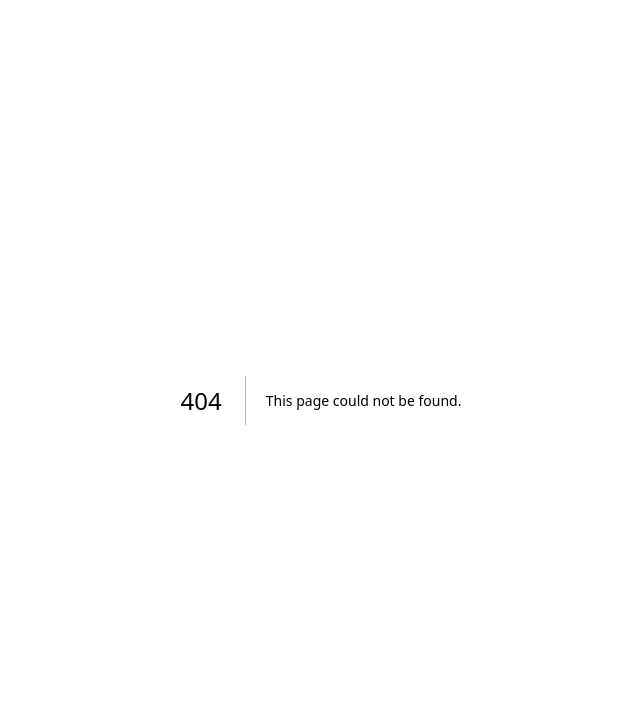
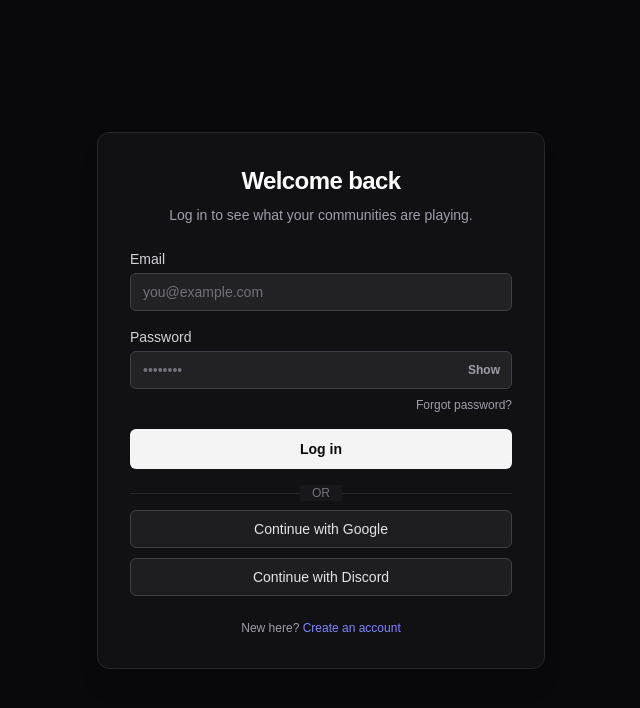
Before and after one commit to gamingforumapp/Instagram-Project-Fall-2026, a Next.js app: page /login in a window 1280 px wide. Before the commit this address had no page. Shown: the top 708 px of the page, without its empty margins (319-959 px from the left). Built offline with nearby package versions, Linux system fonts and the light colour scheme; no server answers.

Commit message:
Add login page and link to login from sign-up

```diff
--- /dev/null
+++ b/app/login/page.tsx
@@ -0,0 +1,179 @@
+'use client'
+
+import { useState } from 'react'
+import Link from 'next/link'
+import { useRouter } from 'next/navigation'
+import { createClient } from '@/lib/supabase/client'
+
+export default function LoginPage() {
+  const router = useRouter()
+  const supabase = createClient()
+
+  const [email, setEmail] = useState('')
+  const [password, setPassword] = useState('')
+  const [showPassword, setShowPassword] = useState(false)
+  const [loading, setLoading] = useState(false)
+  const [errorMsg, setErrorMsg] = useState<string | null>(null)
+
+  const handleLogin = async (e: React.FormEvent) => {
+    e.preventDefault()
+    setErrorMsg(null)
+    setLoading(true)
+
+    const { error } = await supabase.auth.signInWithPassword({
+      email,
+      password,
+    })
+
+    if (error) {
+      setErrorMsg(error.message)
+      setLoading(false)
+      return
+    }
+
+    router.push('/')
+    router.refresh()
+  }
+
+  const handleOAuthSignIn = async (provider: 'google' | 'discord') => {
+    setErrorMsg(null)
+    const { error } = await supabase.auth.signInWithOAuth({
+      provider,
+      options: {
+        redirectTo: `${window.location.origin}/auth/callback`,
+      },
+    })
+
+    if (error) {
+      setErrorMsg(error.message)
+    }
+  }
+
+  return (
+    <main className="flex min-h-screen items-center justify-center bg-zinc-950 px-4 py-12 text-zinc-100">
+      <div className="w-full max-w-md space-y-6 rounded-xl border border-zinc-800 bg-zinc-900/60 p-8 shadow-xl backdrop-blur">
+
+        {/* Header */}
+        <div className="text-center">
+          <h1 className="text-2xl font-bold tracking-tight text-white">
+            Welcome back
+          </h1>
+          <p className="mt-2 text-sm text-zinc-400">
+            Log in to see what your communities are playing.
+          </p>
+        </div>
+
+        {/* Error Alert */}
+        {errorMsg && (
+          <div className="rounded-md border border-red-500/30 bg-red-500/10 p-3 text-sm text-red-400">
+            {errorMsg}
+          </div>
+        )}
+
+        {/* Credentials Form */}
+        <form onSubmit={handleLogin} className="space-y-4">
+          <div>
+            <label
+              htmlFor="email"
+              className="block text-sm font-medium text-zinc-300"
+            >
+              Email
+            </label>
+            <input
+              id="email"
+              type="email"
+              required
+              value={email}
+              onChange={(e) => setEmail(e.target.value)}
+              placeholder="you@example.com"
+              className="mt-1 w-full rounded-md border border-zinc-700 bg-zinc-800/80 px-3 py-2 text-sm text-white placeholder-zinc-500 focus:border-indigo-500 focus:outline-none focus:ring-1 focus:ring-indigo-500"
+            />
+          </div>
+
+          <div>
+            <label
+              htmlFor="password"
+              className="block text-sm font-medium text-zinc-300"
+            >
+              Password
+            </label>
+            <div className="relative mt-1">
+              <input
+                id="password"
+                type={showPassword ? 'text' : 'password'}
+                required
+                value={password}
+                onChange={(e) => setPassword(e.target.value)}
+                placeholder="••••••••"
+                className="w-full rounded-md border border-zinc-700 bg-zinc-800/80 px-3 py-2 pr-16 text-sm text-white placeholder-zinc-500 focus:border-indigo-500 focus:outline-none focus:ring-1 focus:ring-indigo-500"
+              />
+              <button
+                type="button"
+                onClick={() => setShowPassword(!showPassword)}
+                className="absolute inset-y-0 right-0 flex items-center pr-3 text-xs font-semibold text-zinc-400 hover:text-zinc-200"
+              >
+                {showPassword ? 'Hide' : 'Show'}
+              </button>
+            </div>
+
+            <div className="mt-2 flex justify-end">
+              <Link
+                href="/forgot-password"
+                className="text-xs font-medium text-zinc-400 hover:text-indigo-400"
+              >
+                Forgot password?
+              </Link>
+            </div>
+          </div>
+
+          <button
+            type="submit"
+            disabled={loading}
+            className="w-full rounded-md bg-zinc-100 py-2.5 text-sm font-semibold text-zinc-950 transition-colors hover:bg-white disabled:cursor-not-allowed disabled:opacity-50"
+          >
+            {loading ? 'Logging in...' : 'Log in'}
+          </button>
+        </form>
+
+        {/* Divider */}
+        <div className="relative my-4 flex items-center justify-center">
+          <div className="w-full border-t border-zinc-800"></div>
+          <span className="absolute bg-zinc-900 px-3 text-xs uppercase text-zinc-500">
+            or
+          </span>
+        </div>
+
+        {/* OAuth Buttons */}
+        <div className="space-y-2.5">
+          <button
+            type="button"
+            onClick={() => handleOAuthSignIn('google')}
+            className="flex w-full items-center justify-center gap-3 rounded-md border border-zinc-700 bg-zinc-800/60 py-2 text-sm font-medium text-zinc-200 transition-colors hover:bg-zinc-800"
+          >
+            Continue with Google
+          </button>
+
+          <button
+            type="button"
+            onClick={() => handleOAuthSignIn('discord')}
+            className="flex w-full items-center justify-center gap-3 rounded-md border border-zinc-700 bg-zinc-800/60 py-2 text-sm font-medium text-zinc-200 transition-colors hover:bg-zinc-800"
+          >
+            Continue with Discord
+          </button>
+        </div>
+
+        {/* Footer Redirect to Signup */}
+        <p className="text-center text-xs text-zinc-400">
+          New here?{' '}
+          <Link
+            href="/signup"
+            className="font-medium text-indigo-400 hover:underline"
+          >
+            Create an account
+          </Link>
+        </p>
+
+      </div>
+    </main>
+  )
+}
--- a/app/signup/page.tsx
+++ b/app/signup/page.tsx
@@ -238,10 +238,10 @@ export default function SignUpPage() {
         <p className="mt-6 text-center text-xs text-zinc-500 dark:text-zinc-400">
           Already have an account?{' '}
           <Link
-            href="/"
+            href="/login"
             className="font-medium text-indigo-600 hover:underline dark:text-indigo-400"
           >
-            Back to Home
+            Log in
           </Link>
         </p>
       </div>
```
